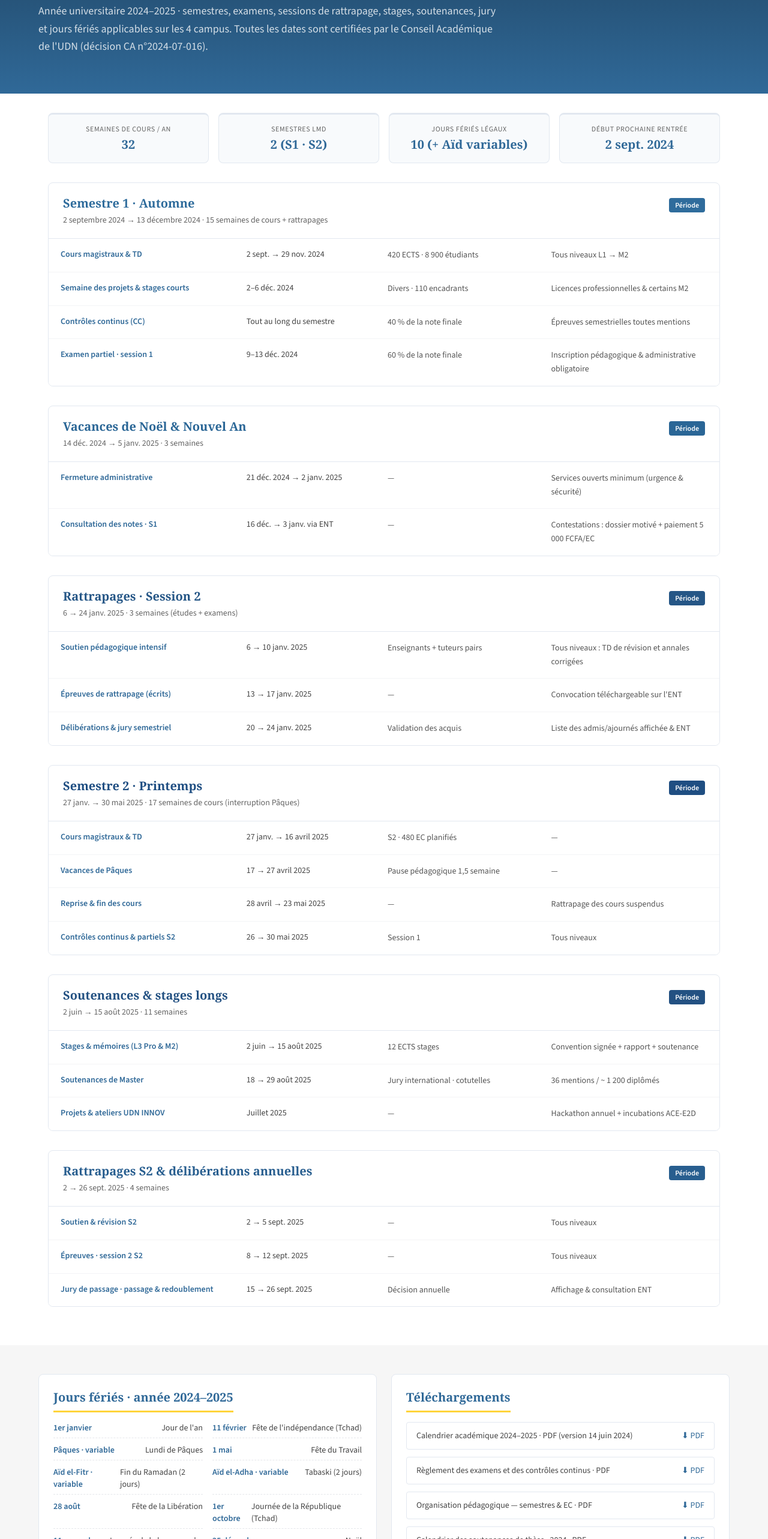
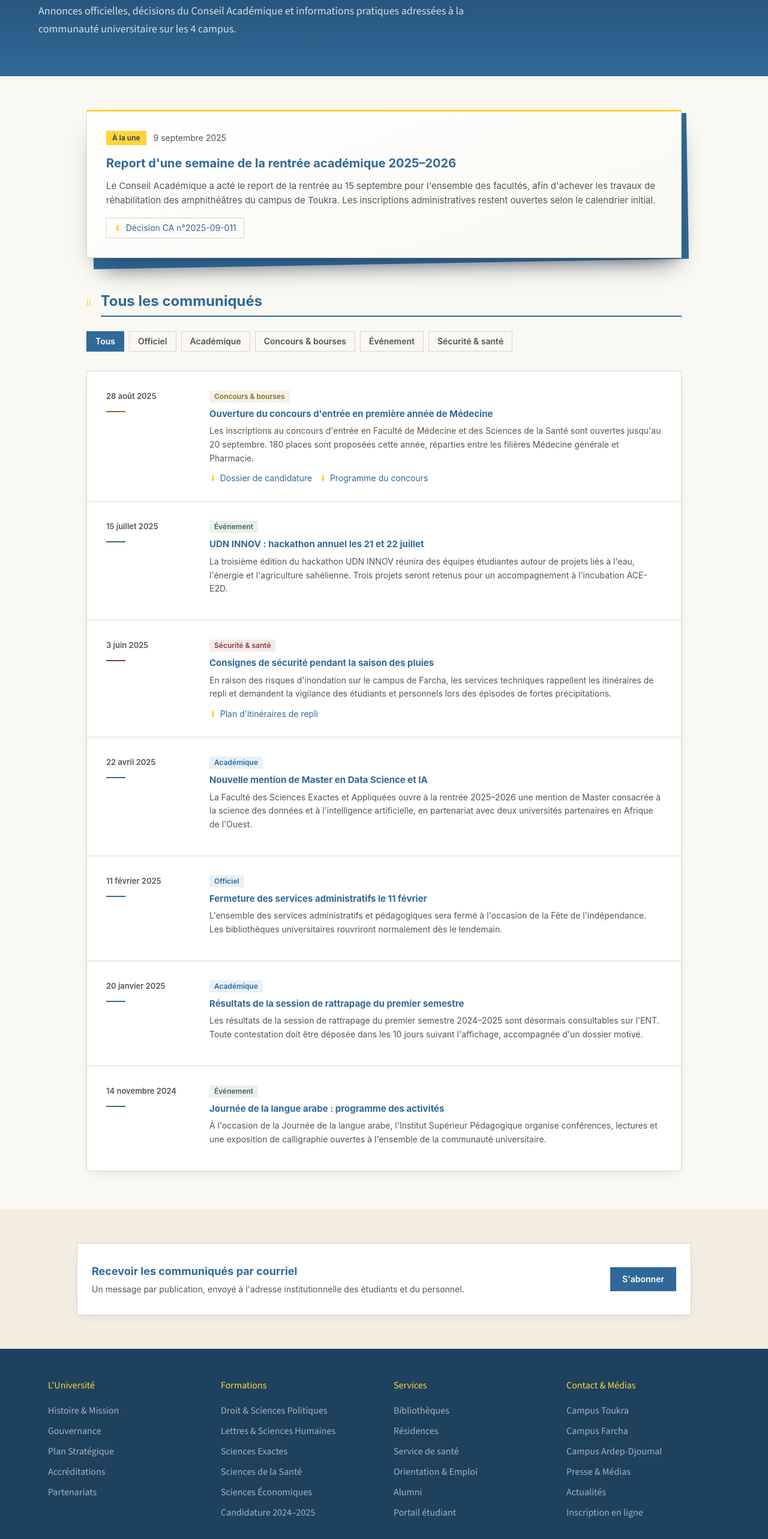
Before and after one commit to Barya696/universite-ndjamena-official-web, a React (Vite) app in the folder frontend/: page /universite/nouvelles-evenements/communiques in a window 1280 px wide. Shown: the part 201-2766 px from the top of the page at 60% size. Built offline with nearby package versions, Linux system fonts and the light colour scheme.

Commit message:
Actualités: Communiqués

```diff
--- a/frontend/src/app/Components/Universites/Nouvelles_&_Evenements/Communiques.tsx
+++ b/frontend/src/app/Components/Universites/Nouvelles_&_Evenements/Communiques.tsx
@@ -1,120 +1,127 @@
+"use client";
+
+import { useState } from "react";
 import { BRAND } from "../../Utils/brand";
 
 const NAVY = BRAND.navy;
+const NAVY_DEEP = BRAND.navyDeep;
 const GOLD = BRAND.gold;
+const PARCHMENT = "#FAF8F3";
+const PARCHMENT_ALT = "#F3EEE1";
+const LINE = "#DDD6C4";
+const INK = "#2B2B2B";
+const INK_SOFT = "#565553";
+const SHADOW = "0 4px 18px -8px rgba(20,30,55,0.18)";
+const BRIQUE = "#8A3A3A";
+const FONT = "'Inter', ui-sans-serif, system-ui, -apple-system, sans-serif";
 
-const CALENDRIER_LMD = [
+type Categorie = "officiel" | "academique" | "concours" | "evenement" | "securite";
+
+const CATEGORIES: Record<Categorie, { label: string; color: string }> = {
+  officiel: { label: "Officiel", color: NAVY },
+  academique: { label: "Académique", color: "#2f6c9c" },
+  concours: { label: "Concours & bourses", color: "#8a6d1f" },
+  evenement: { label: "Événement", color: "#3f6b4e" },
+  securite: { label: "Sécurité & santé", color: BRIQUE },
+};
+
+interface PieceJointe {
+  nom: string;
+}
+
+interface Communique {
+  id: string;
+  date: string;
+  categorie: Categorie;
+  titre: string;
+  chapo: string;
+  aLaUne?: boolean;
+  pieces?: PieceJointe[];
+}
+
+const A_LA_UNE: Communique = {
+  id: "c-2025-09-a",
+  date: "9 septembre 2025",
+  categorie: "officiel",
+  titre: "Report d'une semaine de la rentrée académique 2025–2026",
+  chapo:
+    "Le Conseil Académique a acté le report de la rentrée au 15 septembre pour l'ensemble des facultés, afin d'achever les travaux de réhabilitation des amphithéâtres du campus de Toukra. Les inscriptions administratives restent ouvertes selon le calendrier initial.",
+  pieces: [{ nom: "Décision CA n°2025-09-011" }],
+};
+
+const COMMUNIQUES: Communique[] = [
   {
-    periode: "Semestre 1 · Automne",
-    intervalle: "2 septembre 2024 → 13 décembre 2024",
-    semaines: "15 semaines de cours + rattrapages",
-    color: "#2f6c9c",
-    details: [
-      { type: "Cours magistraux & TD", dates: "2 sept. → 29 nov. 2024", ecs: "420 ECTS · 8 900 étudiants", mention: "Tous niveaux L1 → M2" },
-      { type: "Semaine des projets & stages courts", dates: "2–6 déc. 2024", ecs: "Divers · 110 encadrants", mention: "Licences professionnelles & certains M2" },
-      { type: "Contrôles continus (CC)", dates: "Tout au long du semestre", ecs: "40 % de la note finale", mention: "Épreuves semestrielles toutes mentions" },
-      { type: "Examen partiel · session 1", dates: "9–13 déc. 2024", ecs: "60 % de la note finale", mention: "Inscription pédagogique & administrative obligatoire" },
-    ],
+    id: "c-2025-08",
+    date: "28 août 2025",
+    categorie: "concours",
+    titre: "Ouverture du concours d'entrée en première année de Médecine",
+    chapo:
+      "Les inscriptions au concours d'entrée en Faculté de Médecine et des Sciences de la Santé sont ouvertes jusqu'au 20 septembre. 180 places sont proposées cette année, réparties entre les filières Médecine générale et Pharmacie.",
+    pieces: [{ nom: "Dossier de candidature" }, { nom: "Programme du concours" }],
   },
   {
-    periode: "Vacances de Noël & Nouvel An",
-    intervalle: "14 déc. 2024 → 5 janv. 2025",
-    semaines: "3 semaines",
-    color: "#2a6696",
-    details: [
-      { type: "Fermeture administrative", dates: "21 déc. 2024 → 2 janv. 2025", ecs: "—", mention: "Services ouverts minimum (urgence & sécurité)" },
-      { type: "Consultation des notes · S1", dates: "16 déc. → 3 janv. via ENT", ecs: "—", mention: "Contestations : dossier motivé + paiement 5 000 FCFA/EC" },
-    ],
+    id: "c-2025-07",
+    date: "15 juillet 2025",
+    categorie: "evenement",
+    titre: "UDN INNOV : hackathon annuel les 21 et 22 juillet",
+    chapo:
+      "La troisième édition du hackathon UDN INNOV réunira des équipes étudiantes autour de projets liés à l'eau, l'énergie et l'agriculture sahélienne. Trois projets seront retenus pour un accompagnement à l'incubation ACE-E2D.",
   },
   {
-    periode: "Rattrapages · Session 2",
-    intervalle: "6 → 24 janv. 2025",
-    semaines: "3 semaines (études + examens)",
-    color: "#255686",
-    details: [
-      { type: "Soutien pédagogique intensif", dates: "6 → 10 janv. 2025", ecs: "Enseignants + tuteurs pairs", mention: "Tous niveaux : TD de révision et annales corrigées" },
-      { type: "Épreuves de rattrapage (écrits)", dates: "13 → 17 janv. 2025", ecs: "—", mention: "Convocation téléchargeable sur l'ENT" },
-      { type: "Délibérations & jury semestriel", dates: "20 → 24 janv. 2025", ecs: "Validation des acquis", mention: "Liste des admis/ajournés affichée & ENT" },
-    ],
+    id: "c-2025-06",
+    date: "3 juin 2025",
+    categorie: "securite",
+    titre: "Consignes de sécurité pendant la saison des pluies",
+    chapo:
+      "En raison des risques d'inondation sur le campus de Farcha, les services techniques rappellent les itinéraires de repli et demandent la vigilance des étudiants et personnels lors des épisodes de fortes précipitations.",
+    pieces: [{ nom: "Plan d'itinéraires de repli" }],
   },
   {
-    periode: "Semestre 2 · Printemps",
-    intervalle: "27 janv. → 30 mai 2025",
-    semaines: "17 semaines de cours (interruption Pâques)",
-    color: "#1f4e82",
-    details: [
-      { type: "Cours magistraux & TD", dates: "27 janv. → 16 avril 2025", ecs: "S2 · 480 EC planifiés", mention: "—" },
-      { type: "Vacances de Pâques", dates: "17 → 27 avril 2025", ecs: "Pause pédagogique 1,5 semaine", mention: "—" },
-      { type: "Reprise & fin des cours", dates: "28 avril → 23 mai 2025", ecs: "—", mention: "Rattrapage des cours suspendus" },
-      { type: "Contrôles continus & partiels S2", dates: "26 → 30 mai 2025", ecs: "Session 1", mention: "Tous niveaux" },
-    ],
+    id: "c-2025-04",
+    date: "22 avril 2025",
+    categorie: "academique",
+    titre: "Nouvelle mention de Master en Data Science et IA",
+    chapo:
+      "La Faculté des Sciences Exactes et Appliquées ouvre à la rentrée 2025–2026 une mention de Master consacrée à la science des données et à l'intelligence artificielle, en partenariat avec deux universités partenaires en Afrique de l'Ouest.",
   },
   {
-    periode: "Soutenances & stages longs",
-    intervalle: "2 juin → 15 août 2025",
-    semaines: "11 semaines",
-    color: "#235182",
-    details: [
-      { type: "Stages & mémoires (L3 Pro & M2)", dates: "2 juin → 15 août 2025", ecs: "12 ECTS stages", mention: "Convention signée + rapport + soutenance" },
-      { type: "Soutenances de Master", dates: "18 → 29 août 2025", ecs: "Jury international · cotutelles", mention: "36 mentions / ~ 1 200 diplômés" },
-      { type: "Projets & ateliers UDN INNOV", dates: "Juillet 2025", ecs: "—", mention: "Hackathon annuel + incubations ACE-E2D" },
-    ],
+    id: "c-2025-02",
+    date: "11 février 2025",
+    categorie: "officiel",
+    titre: "Fermeture des services administratifs le 11 février",
+    chapo:
+      "L'ensemble des services administratifs et pédagogiques sera fermé à l'occasion de la Fête de l'indépendance. Les bibliothèques universitaires rouvriront normalement dès le lendemain.",
   },
   {
-    periode: "Rattrapages S2 & délibérations annuelles",
-    intervalle: "2 → 26 sept. 2025",
-    semaines: "4 semaines",
-    color: "#285e8f",
-    details: [
-      { type: "Soutien & révision S2", dates: "2 → 5 sept. 2025", ecs: "—", mention: "Tous niveaux" },
-      { type: "Épreuves · session 2 S2", dates: "8 → 12 sept. 2025", ecs: "—", mention: "Tous niveaux" },
-      { type: "Jury de passage · passage & redoublement", dates: "15 → 26 sept. 2025", ecs: "Décision annuelle", mention: "Affichage & consultation ENT" },
-    ],
+    id: "c-2025-01",
+    date: "20 janvier 2025",
+    categorie: "academique",
+    titre: "Résultats de la session de rattrapage du premier semestre",
+    chapo:
+      "Les résultats de la session de rattrapage du premier semestre 2024–2025 sont désormais consultables sur l'ENT. Toute contestation doit être déposée dans les 10 jours suivant l'affichage, accompagnée d'un dossier motivé.",
+  },
+  {
+    id: "c-2024-11",
+    date: "14 novembre 2024",
+    categorie: "evenement",
+    titre: "Journée de la langue arabe : programme des activités",
+    chapo:
+      "À l'occasion de la Journée de la langue arabe, l'Institut Supérieur Pédagogique organise conférences, lectures et une exposition de calligraphie ouvertes à l'ensemble de la communauté universitaire.",
   },
 ];
 
-const JOURS_FERIES = [
-  { date: "1er janvier", fete: "Jour de l'an" },
-  { date: "11 février", fete: "Fête de l'indépendance (Tchad)" },
-  { date: "Pâques · variable", fete: "Lundi de Pâques" },
-  { date: "1 mai", fete: "Fête du Travail" },
-  { date: "Aïd el-Fitr · variable", fete: "Fin du Ramadan (2 jours)" },
-  { date: "Aïd el-Adha · variable", fete: "Tabaski (2 jours)" },
-  { date: "28 août", fete: "Fête de la Libération" },
-  { date: "1er octobre", fete: "Journée de la République (Tchad)" },
-  { date: "11 novembre", fete: "Journée de la langue arabe" },
-  { date: "25 décembre", fete: "Noël" },
-];
+export default function Communiques() {
+  const [filtre, setFiltre] = useState<Categorie | "tous">("tous");
 
-const REGLES = [
-  {
-    titre: "Contrôles continus (CC) — coefficient 40 %",
-    detail:
-      "Au minimum deux épreuves par EC : interrogations courtes, devoirs surveillés, productions écrites, partiels intermédiaires, soutenances de projet. Absence injustifiée : note zéro.",
-  },
-  {
-    titre: "Examens terminaux — coefficient 60 %",
-    detail:
-      "Session principale (décembre pour S1, mai pour S2) puis session 2 / rattrapage (janvier pour S1, septembre pour S2). Épreuves sur convocation · pièces d'identité obligatoires.",
-  },
-  {
-    titre: "Compensation, capitalisation, jury",
-    detail:
-      "Moyenne générale 10/20 + note mini 5/20 par EC pour la compensation. EC validés (10/20 ou plus) sont capitalisés 5 ans. Passage : décision semestrielle puis annuelle (LMD).",
-  },
-  {
-    titre: "Inscriptions pédagogiques & administratives",
-    detail:
-      "Administrative : frais / reçus / carte d'étudiant (dépôts jusqu'au 15 octobre). Pédagogique : choix des options, EC, groupes de TD. Sans inscription : pas de notes, pas d'accès examens.",
-  },
-];
+  const liste =
+    filtre === "tous" ? COMMUNIQUES : COMMUNIQUES.filter((c) => c.categorie === filtre);
 
-export default function CalendrierAcademique() {
   return (
-    <div className="bg-white min-h-screen">
+    <div style={{ background: PARCHMENT }} className="min-h-screen">
+      {/* EN-TÊTE — même traitement que HistoireMission */}
       <section
         className="py-16 px-4 md:px-[50px]"
-        style={{ background: `linear-gradient(180deg, ${BRAND.navyDeep} 0%, ${NAVY} 100%)` }}
+        style={{ background: `linear-gradient(180deg, ${NAVY_DEEP} 0%, ${NAVY} 100%)` }}
       >
         <div className="max-w-6xl mx-auto">
           <p className="uppercase tracking-[0.2em] text-xs mb-3" style={{ color: GOLD }}>
@@ -124,149 +131,203 @@ export default function CalendrierAcademique() {
             className="text-4xl md:text-5xl font-bold mb-3"
             style={{ color: GOLD, fontFamily: "Georgia, serif" }}
           >
-            Calendrier académique
+            Communiqués
           </h1>
           <p className="text-lg text-white/80 max-w-3xl leading-relaxed">
-            Année universitaire 2024–2025 · semestres, examens, sessions de
-            rattrapage, stages, soutenances, jury et jours fériés applicables
-            sur les 4 campus. Toutes les dates sont certifiées par le Conseil
-            Académique de l'UDN (décision CA n°2024-07-016).
+            Annonces officielles, décisions du Conseil Académique et informations
+            pratiques adressées à la communauté universitaire sur les 4 campus.
           </p>
         </div>
       </section>
 
-      <section className="max-w-6xl mx-auto px-4 py-8">
-        <div className="grid md:grid-cols-4 gap-4 text-sm">
-          {[
-            { k: "Semaines de cours / an", v: "32" },
-            { k: "Semestres LMD", v: "2 (S1 · S2)" },
-            { k: "Jours fériés légaux", v: "10 (+ Aïd variables)" },
-            { k: "Début prochaine rentrée", v: "2 sept. 2024" },
-          ].map((s) => (
+      {/* À LA UNE */}
+      <section className="max-w-5xl mx-auto px-4 pt-14 pb-4">
+        <div className="relative">
           <div
-              key={s.k}
-              className="p-4 rounded-lg border text-center"
-              style={{ background: "#f8fafc", borderTop: `3px solid ${GOLD}`, borderColor: "#e2e8f0" }}
+            aria-hidden
+            className="absolute"
+            style={{
+              top: 14,
+              left: 10,
+              right: -10,
+              bottom: -10,
+              background: NAVY,
+              transform: "rotate(-1deg)",
+              boxShadow: "0 18px 34px -20px rgba(10,20,40,0.55)",
+            }}
+          />
+          <div
+            className="relative bg-white p-8"
+            style={{
+              boxShadow: "0 24px 46px -22px rgba(20,30,55,0.4), 0 8px 16px -10px rgba(20,30,55,0.22)",
+              border: `1px solid ${LINE}`,
+              borderTop: `3px solid ${GOLD}`,
+              backgroundImage: `linear-gradient(160deg, #ffffff 0%, ${PARCHMENT} 100%)`,
+            }}
           >
-              <p className="text-xs uppercase tracking-wider text-[#646464] mb-1">{s.k}</p>
-              <p className="text-xl font-bold" style={{ color: NAVY, fontFamily: "Georgia, serif" }}>{s.v}</p>
+            <div className="flex flex-wrap items-center gap-3 mb-4">
+              <span
+                className="text-xs font-semibold px-2.5 py-1"
+                style={{ background: GOLD, color: NAVY_DEEP, fontFamily: FONT }}
+              >
+                À la une
+              </span>
+              <span className="text-sm" style={{ color: INK_SOFT, fontFamily: FONT }}>
+                {A_LA_UNE.date}
+              </span>
             </div>
+            <h3 className="text-xl font-bold mb-3" style={{ color: NAVY, fontFamily: FONT }}>
+              {A_LA_UNE.titre}
+            </h3>
+            <p className="leading-relaxed text-[15px] mb-4" style={{ color: INK_SOFT, fontFamily: FONT }}>
+              {A_LA_UNE.chapo}
+            </p>
+            {A_LA_UNE.pieces && (
+              <div className="flex flex-wrap gap-3">
+                {A_LA_UNE.pieces.map((p) => (
+                  <a
+                    key={p.nom}
+                    href="#"
+                    className="text-sm flex items-center gap-2 border px-3 py-1.5 hover:bg-[#f6f9fd] transition"
+                    style={{ borderColor: LINE, color: NAVY, fontFamily: FONT }}
+                  >
+                    <span style={{ color: GOLD }}>⬇</span> {p.nom}
+                  </a>
                 ))}
+              </div>
+            )}
+          </div>
         </div>
       </section>
 
-      <section className="max-w-6xl mx-auto px-4 pb-16 space-y-8">
-        {CALENDRIER_LMD.map((tranche) => (
-          <article key={tranche.periode} className="rounded-lg border overflow-hidden" style={{ borderColor: "#e2e8f0" }}>
-            <div className="px-6 py-5">
-              <div className="flex flex-wrap items-baseline justify-between gap-4">
+      {/* FILTRES */}
+      <section className="max-w-5xl mx-auto px-4 pt-10">
+        <div className="flex items-baseline gap-3 mb-6">
+          <span className="text-sm" style={{ color: GOLD, fontFamily: FONT }}>
+            II.
+          </span>
+          <h2
+            className="text-2xl font-bold pb-2 flex-1"
+            style={{ color: NAVY, fontFamily: FONT, borderBottom: `2px solid ${NAVY}` }}
+          >
+            Tous les communiqués
+          </h2>
+        </div>
+        <div className="flex flex-wrap gap-2 mb-8">
+          <button
+            onClick={() => setFiltre("tous")}
+            className="text-sm px-3.5 py-1.5 border transition"
+            style={{
+              fontFamily: FONT,
+              borderColor: filtre === "tous" ? NAVY : LINE,
+              background: filtre === "tous" ? NAVY : "transparent",
+              color: filtre === "tous" ? "#fff" : INK_SOFT,
+            }}
+          >
+            Tous
+          </button>
+          {(Object.keys(CATEGORIES) as Categorie[]).map((key) => {
+            const actif = filtre === key;
+            const c = CATEGORIES[key];
+            return (
+              <button
+                key={key}
+                onClick={() => setFiltre(key)}
+                className="text-sm px-3.5 py-1.5 border transition"
+                style={{
+                  fontFamily: FONT,
+                  borderColor: actif ? c.color : LINE,
+                  background: actif ? c.color : "transparent",
+                  color: actif ? "#fff" : INK_SOFT,
+                }}
+              >
+                {c.label}
+              </button>
+            );
+          })}
+        </div>
+      </section>
+
+      {/* LISTE */}
+      <section className="max-w-5xl mx-auto px-4 pb-16">
+        <div className="bg-white" style={{ boxShadow: SHADOW, border: `1px solid ${LINE}` }}>
+          {liste.map((c, i) => {
+            const cat = CATEGORIES[c.categorie];
+            return (
+              <div
+                key={c.id}
+                className="grid md:grid-cols-[140px_1fr] gap-2 md:gap-8 py-7 px-6 md:px-8"
+                style={{ borderBottom: i !== liste.length - 1 ? `1px solid ${LINE}` : "none" }}
+              >
+                <div className="flex md:block items-baseline gap-3">
+                  <div
+                    className="font-semibold"
+                    style={{ color: INK_SOFT, fontFamily: FONT, fontSize: "13px" }}
+                  >
+                    {c.date}
+                  </div>
+                  <div className="hidden md:block w-8 h-[2px] mt-3" style={{ background: cat.color }} />
+                </div>
                 <div>
-                  <h2
-                    className="font-bold text-lg md:text-xl"
-                    style={{ color: tranche.color, fontFamily: "Georgia, serif" }}
+                  <span
+                    className="inline-block text-xs font-semibold px-2 py-0.5 mb-2"
+                    style={{ background: `${cat.color}1A`, color: cat.color, fontFamily: FONT }}
                   >
-                    {tranche.periode}
-                  </h2>
-                  <p className="text-sm text-[#646464] mt-1">{tranche.intervalle} · <span>{tranche.semaines}</span></p>
+                    {cat.label}
+                  </span>
+                  <h4 className="font-bold mb-1.5 text-[15px]" style={{ color: NAVY, fontFamily: FONT }}>
+                    {c.titre}
+                  </h4>
+                  <p className="leading-relaxed text-sm mb-3" style={{ color: INK_SOFT, fontFamily: FONT }}>
+                    {c.chapo}
+                  </p>
+                  {c.pieces && (
+                    <div className="flex flex-wrap gap-3">
+                      {c.pieces.map((p) => (
+                        <a
+                          key={p.nom}
+                          href="#"
+                          className="text-sm flex items-center gap-1.5 hover:underline"
+                          style={{ color: NAVY, fontFamily: FONT }}
+                        >
+                          <span style={{ color: GOLD }}>⬇</span> {p.nom}
+                        </a>
+                      ))}
                     </div>
-                <span
-                  className="inline-block px-2.5 py-1 rounded text-xs font-semibold"
-                  style={{ background: `${tranche.color}`, color: "#fff" }}
-                >
-                  Période
-                </span>
+                  )}
                 </div>
               </div>
-            <div className="bg-white divide-y divide-gray-100 border-t" style={{ borderColor: "#e2e8f0" }}>
-              {tranche.details.map((d) => (
-                <div
-                  key={d.type + d.dates}
-                  className="grid md:grid-cols-[1.6fr_1.2fr_1.4fr_1.4fr] gap-3 px-5 py-4 text-sm items-start"
-                >
-                  <div className="font-semibold" style={{ color: NAVY }}>{d.type}</div>
-                  <div className="text-[#444]">{d.dates}</div>
-                  <div className="text-[#555] leading-relaxed">{d.ecs}</div>
-                  <div className="text-[#555] leading-relaxed">{d.mention}</div>
+            );
+          })}
+          {liste.length === 0 && (
+            <div className="py-12 text-center text-sm" style={{ color: INK_SOFT, fontFamily: FONT }}>
+              Aucun communiqué dans cette catégorie pour le moment.
             </div>
-              ))}
+          )}
         </div>
-          </article>
-        ))}
       </section>
 
-      <section style={{ background: "#f6f6f6" }} className="py-12 px-4">
-        <div className="max-w-6xl mx-auto grid md:grid-cols-2 gap-6 pb-4">
-          <div className="rounded-lg border p-6" style={{ background: "#fff", borderColor: "#e2e8f0" }}>
-            <h3
-              className="text-xl font-bold mb-4 pb-2 inline-block"
-              style={{ color: NAVY, fontFamily: "Georgia, serif", borderBottom: `3px solid ${GOLD}` }}
+      {/* ABONNEMENT */}
+      <section className="py-14" style={{ background: PARCHMENT_ALT }}>
+        <div
+          className="max-w-5xl mx-auto px-4 flex flex-col md:flex-row md:items-center justify-between gap-6 py-8"
+          style={{ background: "#fff", border: `1px solid ${LINE}`, boxShadow: SHADOW }}
         >
-              Jours fériés · année 2024–2025
+          <div className="px-6 md:px-2">
+            <h3 className="text-lg font-bold mb-1.5" style={{ color: NAVY, fontFamily: FONT }}>
+              Recevoir les communiqués par courriel
             </h3>
-            <ul className="grid sm:grid-cols-2 gap-x-4 gap-y-2.5 text-sm text-[#444]">
-              {JOURS_FERIES.map((j) => (
-                <li key={j.fete} className="flex justify-between border-b border-dashed border-gray-200 pb-1.5">
-                  <span className="font-semibold" style={{ color: NAVY }}>{j.date}</span>
-                  <span>{j.fete}</span>
-                </li>
-              ))}
-            </ul>
+            <p className="text-sm" style={{ color: INK_SOFT, fontFamily: FONT }}>
+              Un message par publication, envoyé à l'adresse institutionnelle des étudiants et du personnel.
+            </p>
           </div>
-          <div className="rounded-lg border p-6" style={{ background: "#fff", borderColor: "#e2e8f0" }}>
-            <h3
-              className="text-xl font-bold mb-4 pb-2 inline-block"
-              style={{ color: NAVY, fontFamily: "Georgia, serif", borderBottom: `3px solid ${GOLD}` }}
-            >
-              Téléchargements
-            </h3>
-            <ul className="space-y-3 text-sm">
-              {[
-                "Calendrier académique 2024–2025 · PDF (version 14 juin 2024)",
-                "Règlement des examens et des contrôles continus · PDF",
-                "Organisation pédagogique — semestres & EC · PDF",
-                "Calendrier des soutenances de thèse · 2024 · PDF",
-                "Plan des examens par campus · disponible 2 semaines avant",
-              ].map((lien) => (
-                <li key={lien}>
           <a
             href="#"
-                    className="flex items-center justify-between border rounded px-4 py-3 hover:bg-[#f6f9fd] transition"
-                    style={{ borderColor: "#e2e8f0" }}
+            className="shrink-0 text-sm font-semibold px-5 py-2.5 mx-6 md:mx-2"
+            style={{ background: NAVY, color: "#fff", fontFamily: FONT }}
           >
-                    <span className="text-[#444]">{lien}</span>
-                    <span style={{ color: NAVY }}>⬇ PDF</span>
+            S'abonner
           </a>
-                </li>
-              ))}
-            </ul>
-          </div>
-        </div>
-
-        <div className="max-w-6xl mx-auto pt-8">
-          <h3
-            className="text-xl font-bold mb-5 pb-2 inline-block"
-            style={{ color: NAVY, fontFamily: "Georgia, serif", borderBottom: `3px solid ${GOLD}` }}
-          >
-            Règles de l'évaluation & modalités (LMD)
-          </h3>
-          <div className="grid md:grid-cols-2 gap-5">
-            {REGLES.map((r) => (
-              <article
-                key={r.titre}
-                className="rounded-lg border overflow-hidden"
-                style={{ borderColor: "#e2e8f0", background: "#fff" }}
-              >
-                <div className="px-5 py-4" style={{ background: NAVY }}>
-                  <h4 className="font-bold text-white text-[15px]" style={{ fontFamily: "Georgia, serif" }}>
-                    {r.titre}
-                  </h4>
-                </div>
-                <div className="p-5">
-                  <p className="text-sm text-[#444] leading-relaxed">{r.detail}</p>
-                </div>
-              </article>
-            ))}
-          </div>
         </div>
       </section>
     </div>
```
Lines whose indentation alone changed are shown as unchanged.
